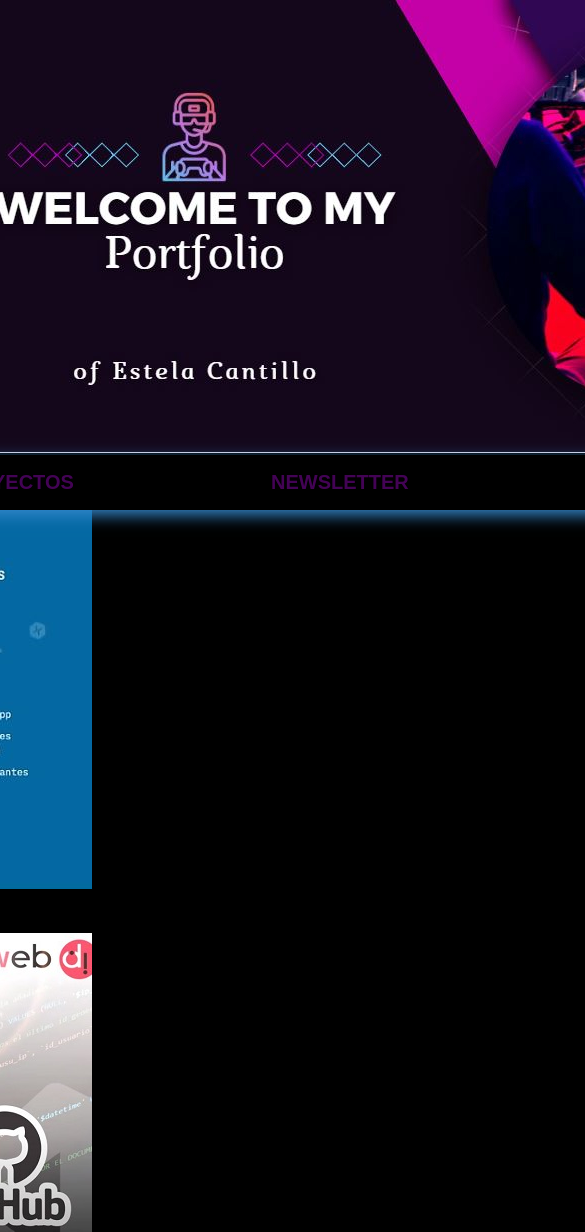
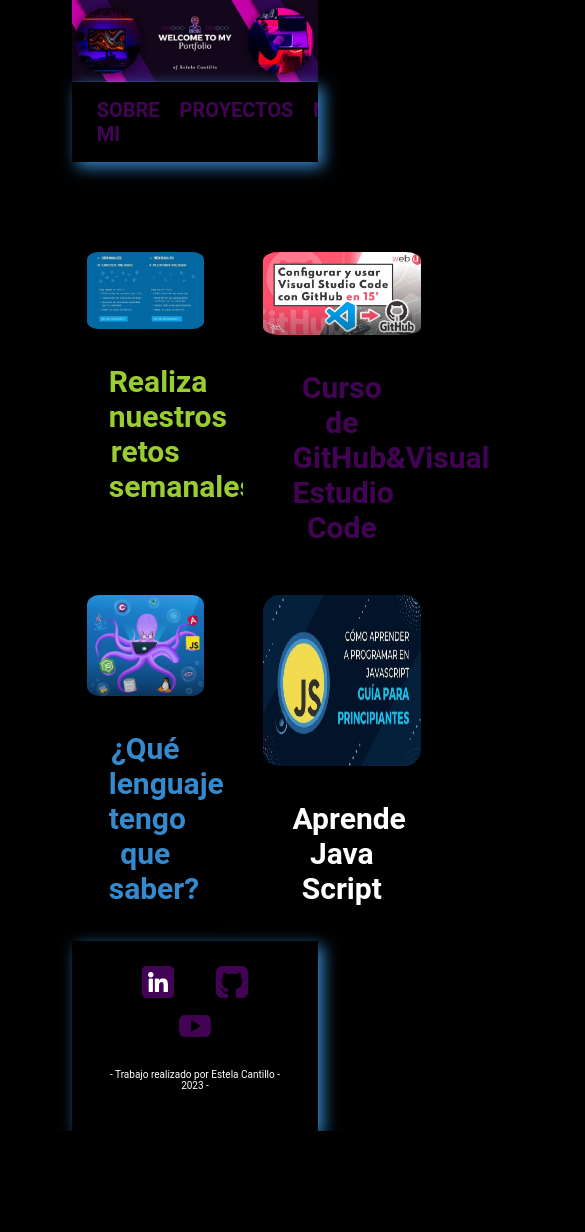
Before and after one commit to Esteloide/Portfolio, a plain HTML site: page newsletter.html in a window 390 px wide. Shown: the top 1232 px of the page, 585 px wide, since content can reach past the window. After the commit the page ends 1131 px from the top, so only its background shows below. Drawn offline with Linux system fonts and the light colour scheme.

Commit message:
Add files via upload

```diff
--- a/css/style.css
+++ b/css/style.css
@@ -1,5 +1,6 @@
 *{
     background-color: black;
+    font-family: roboto;
 }
 
 html{
@@ -8,22 +9,44 @@ html{
     --color-terce:rgb(154, 205, 50);
 }
 
+
+
 body{
     display: flex;
     justify-content: center;
     padding: 0 0;
 }
+header {
+    display: flex;
+    flex-direction: column;
+    align-items: center;
+    width: 100%;
+}
+header img {
+
+   display: block;
+   width: 100%;
+   margin: auto;
+    }
+
+
+
 
 .container_header{
-    width: 100%;
-    height: 90%;
-    padding-top: 15px;
     display: flex;
     justify-content:space-between ;
+    height: 40%;
+    padding-top: 15px;
+}
+
+#page{
+    width: 63%;
+    height: auto;
 }
 
 nav{
     position: sticky;
+    top: 0;
     overflow: hidden ;
     box-shadow: 0.3125rem 0.3125rem 0.9375rem var(--color-princ);
 }
@@ -50,6 +73,69 @@ nav{
     color: var(--color-princ);
 
 }
+
+/*------------------Sobre Mi-------------------------------*/
+.presentacion{
+    display: flex;
+    flex-direction: row;
+    padding-bottom: 20px;
+
+}
+
+.sobremi{
+    display: flex;
+    flex-direction: column;
+    justify-content: center;
+    padding-left: 20px;
+
+}
+
+h1{ display: block;
+    margin-inline-start: 0px;
+    margin-inline-end: 0px;
+    color: var(--color-terce);
+    font-size: 60px;
+}
+
+h2 {
+    display: block;
+    color: var(--color-princ);
+    font-size: 50px;
+}
+
+h3 {
+    display: block;
+    color: white;
+    font-size: 30px;
+}
+
+.foto img{
+    padding-top: 150px;
+    padding-left: 100px;
+    width: 70%;
+    border-radius: 50%;
+}
+
+.descripcion{
+    display: flex;
+    flex-direction: column;
+    justify-content: center;
+    padding-left: 30px;
+    padding-bottom: 30px;
+}
+.descripcion h1{
+    font-size: 45px;
+    color:var(--color-secun);
+    text-align: center;
+}
+
+.descripcion p{
+    font-size: 25px;
+    color: white;
+    text-align: center;
+}
+
+
 /*------------------Estilos Contacta-------------------------*/
 
 .container_index2{
@@ -135,6 +221,117 @@ form{
     border-radius: .2em;
     cursor: pointer;
 }
+/*----------------Estilos Newsletter--------------------------*/
+
+.container-news{
+    display: grid;
+    grid-template-columns: repeat(2,1fr);
+    grid-template-rows: auto auto;
+    padding-top: 90px;
+    padding-bottom: 10px;
+    gap: 25px;
+    align-content: center;
+}
+
+.retos{
+    display: flex;
+   flex-direction: column;
+   align-items: center;
+}
+
+.retos img{
+    width: 80%;
+    border-radius: 10%;
+    cursor: pointer;
+}
+
+.retos img:hover{
+    transform: scale(1.1);
+}
+
+.h2_retos{
+    font-size:30px ;
+    width: 50%;
+    color: var(--color-terce);
+    text-align: center;
+    padding-top: 10px;
+}
+
+.cursos{
+   display: flex;
+   flex-direction: column;
+   align-items: center;
+}
+
+.cursos img{
+    width: 80%;
+    height: 180%;
+    border-radius: 10%;
+    cursor: pointer;
+}
+
+.cursos img:hover{
+    transform: scale(1.1);
+}
+
+.h2_cursos{
+    font-size:30px ;
+    width: 50%;
+    color: var(--color-secun);
+    text-align: center;
+    padding-top: 10px;
+}
+
+.lenguaje{
+   display: flex;
+   flex-direction: column;
+   align-items: center;
+}
+
+.lenguaje img{
+    width: 80%;
+    height: 65%;
+    border-radius: 10%;
+    cursor: pointer;
+}
+
+.lenguaje img:hover{
+    transform: scale(1.1);
+}
+
+.h2_leng{
+    font-size:30px ;
+    width: 50%;
+    color: var(--color-princ);
+    text-align: center;
+    padding-top: 10px;
+}
+
+.js{
+    display: flex;
+   flex-direction: column;
+   align-items: center;
+}
+
+.js img{
+    width: 80%;
+    height: 65%;
+    border-radius: 10%;
+    cursor: pointer;
+}
+
+.js img:hover{
+    transform: scale(1.1);
+}
+
+.h2_js{
+    font-size:30px ;
+    width: 50%;
+    color: white;
+    text-align: center;
+    padding-top: 10px;
+}
+/*------------------Estilos Proyectos-----------------------*/
 
 
 
@@ -184,7 +381,6 @@ footer {
     }
 
     .container_form{
-
         margin-right: 10px;
     }
 
@@ -196,6 +392,11 @@ footer {
     body{
         font-size:10px;
     }
+
+    .foto img{
+        width: 20%;
+        padding-right: 15%;
+   }
 
     .social img{
         margin: 0 15px;
```
